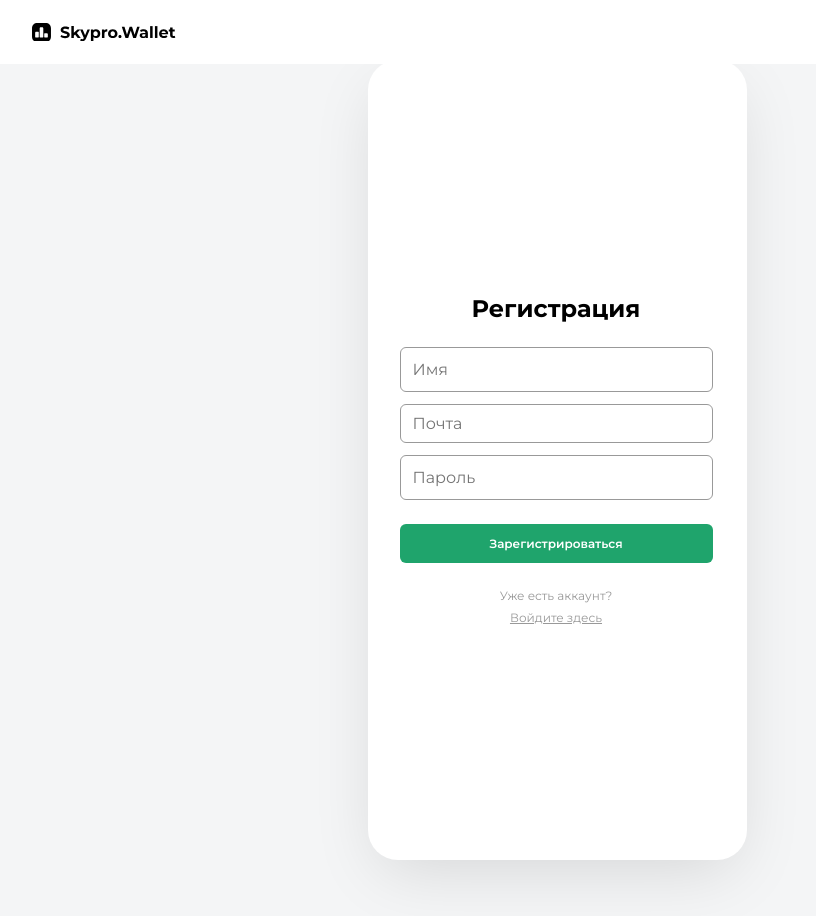
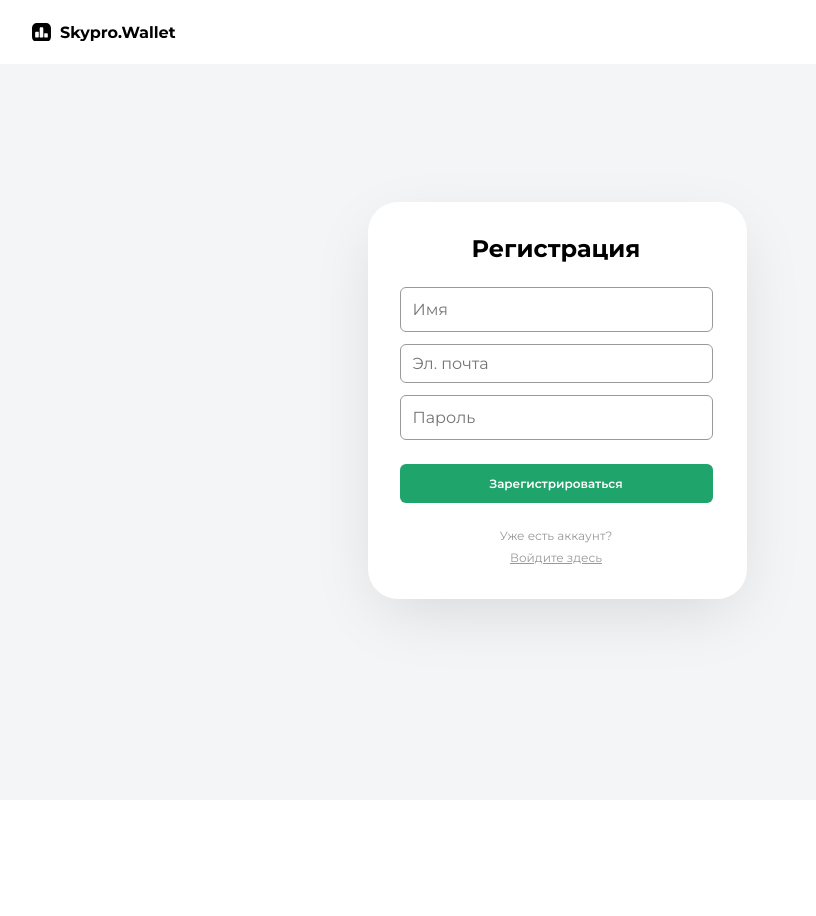
Before and after one commit to JSentience/skypro-wallet, a React (Vite) app: page /signup in a window 1280 px wide. Shown: the top 916 px of the page, without its empty margins (83-899 px from the left). After the commit the page ends 800 px from the top, so only its background shows below. Built offline with nearby package versions, Linux system fonts and the light colour scheme; what axios-retry would draw is missing.

Commit message:
Добавлены стили для мобильной адаптации Login.jsx

```diff
--- a/src/Container.styled.js
+++ b/src/Container.styled.js
@@ -1,12 +1,8 @@
 import styled from 'styled-components';
 
 export const Container = styled.div`
-	//height: 870px;
-	//margin-top: 60px;
 	display: flex;
-	height: 100vh;
 	max-width: 1440px;
-	margin: 60px auto;
-	//align-items: center;
+	margin: 0 auto;
 	justify-content: center;
 `;
--- a/src/components/login/Login.jsx
+++ b/src/components/login/Login.jsx
@@ -1,10 +1,11 @@
-import { useAuth } from '../../hooks/useAuth';
+import { useState } from 'react';
+import { useMediaQuery } from 'react-responsive';
+import { useLocation, useNavigate } from 'react-router-dom';
 import { login, register } from '../../api/authApi';
 import { Container } from '../../Container.styled.js';
-import { useLocation, useNavigate } from 'react-router-dom';
-import { useState } from 'react';
+import { useAuth } from '../../hooks/useAuth';
+import { MainButton } from '../Button/Button';
 import * as S from './Login.styled';
-import { MainButton } from '../Button/Button';
 
 export const Login = () => {
 	const { login: authLogin } = useAuth();
@@ -15,6 +16,8 @@ export const Login = () => {
 	const [name, setName] = useState('');
 	const [error, setError] = useState('');
 	const [success, setSuccess] = useState('');
+
+	const isMobile = useMediaQuery({ maxWidth: 480 });
 
 	const isSignIn = location.pathname === '/signin';
 
@@ -56,10 +59,10 @@ export const Login = () => {
 
 	return (
 		<>
-			<S.Wrapper>
-				<Container>
-					<S.LoginContainer>
-						<S.LoginWrapper>
+			<S.Wrapper $isMobile={isMobile}>
+				{isMobile ? (
+					<S.LoginContainer $isMobile={isMobile}>
+						<S.LoginWrapper $isMobile={isMobile}>
 							<S.LoginTitle>{isSignIn ? 'Вход' : 'Регистрация'}</S.LoginTitle>
 							{error && <S.ErrorStyle>{error}</S.ErrorStyle>}
 							{success && <S.SuccessStyle>{success}</S.SuccessStyle>}
@@ -74,7 +77,7 @@ export const Login = () => {
 								)}
 								<S.InputEmail
 									type="text"
-									placeholder="Почта"
+									placeholder="Эл. почта"
 									value={loginValue}
 									onChange={(e) => setLoginValue(e.target.value)}
 								/>
@@ -98,7 +101,52 @@ export const Login = () => {
 							</S.ChangeForm>
 						</S.LoginWrapper>
 					</S.LoginContainer>
-				</Container>
+				) : (
+					<Container>
+						<S.LoginContainer $isMobile={isMobile}>
+							<S.LoginWrapper $isMobile={isMobile}>
+								<S.LoginTitle>{isSignIn ? 'Вход' : 'Регистрация'}</S.LoginTitle>
+								{error && <S.ErrorStyle>{error}</S.ErrorStyle>}
+								{success && <S.SuccessStyle>{success}</S.SuccessStyle>}
+								<S.InputForm>
+									{!isSignIn && (
+										<S.InputName
+											type="text"
+											placeholder="Имя"
+											value={name}
+											onChange={(e) => setName(e.target.value)}
+										/>
+									)}
+									<S.InputEmail
+										type="text"
+										placeholder="Эл. почта"
+										value={loginValue}
+										onChange={(e) => setLoginValue(e.target.value)}
+									/>
+									<S.InputPassword
+										type="password"
+										placeholder="Пароль"
+										value={password}
+										onChange={(e) => setPassword(e.target.value)}
+									/>
+								</S.InputForm>
+								<MainButton type="submit" onClick={handleSubmit}>
+									{isSignIn ? 'Войти' : 'Зарегистрироваться'}
+								</MainButton>
+								<S.ChangeForm>
+									<S.ChangeFormText>
+										{isSignIn
+											? 'Нужно зарегистрироваться?'
+											: 'Уже есть аккаунт?'}
+									</S.ChangeFormText>
+									<S.ChangeFormLink onClick={handleSwitchForm}>
+										{isSignIn ? 'Регистрируйтесь здесь' : 'Войдите здесь'}
+									</S.ChangeFormLink>
+								</S.ChangeForm>
+							</S.LoginWrapper>
+						</S.LoginContainer>
+					</Container>
+				)}
 			</S.Wrapper>
 		</>
 	);
--- a/src/components/login/Login.styled.js
+++ b/src/components/login/Login.styled.js
@@ -1,23 +1,28 @@
 import styled from 'styled-components';
 
 export const Wrapper = styled.div`
+	display: flex;
+	justify-content: center;
+	align-items: center;
 	width: 100%;
 	background: #f4f5f6;
-	height: 870px;
-	//height: 100vh;
+	min-height: 100vh;
 `;
 export const LoginContainer = styled.div`
 	display: inline-flex;
-	padding: 32px 34px 32px 32px;
+	padding: ${({ $isMobile }) => ($isMobile ? '16px' : '32px 34px 32px 32px')};
 	justify-content: center;
 	align-items: center;
-	border-radius: 30px;
+	border-radius: ${(props) => (props.$isMobile ? '0' : '30px')};
 	background: #ffffff;
-	box-shadow: 0 20px 67px -12px rgba(0, 0, 0, 0.13);
+	box-shadow: ${(props) =>
+		props.$isMobile ? 'none' : '0 20px 67px -12px rgba(0, 0, 0, 0.13)'};
+	width: ${(props) => (props.$isMobile ? '100%' : 'auto')};
+	height: ${(props) => (props.$isMobile ? '100vh' : 'auto')};
 `;
 export const LoginWrapper = styled.div`
 	display: flex;
-	width: 313px;
+	width: ${({ $isMobile }) => ($isMobile ? '100%' : '313px')};
 	flex-direction: column;
 	gap: 24px;
 	justify-content: center;
```
